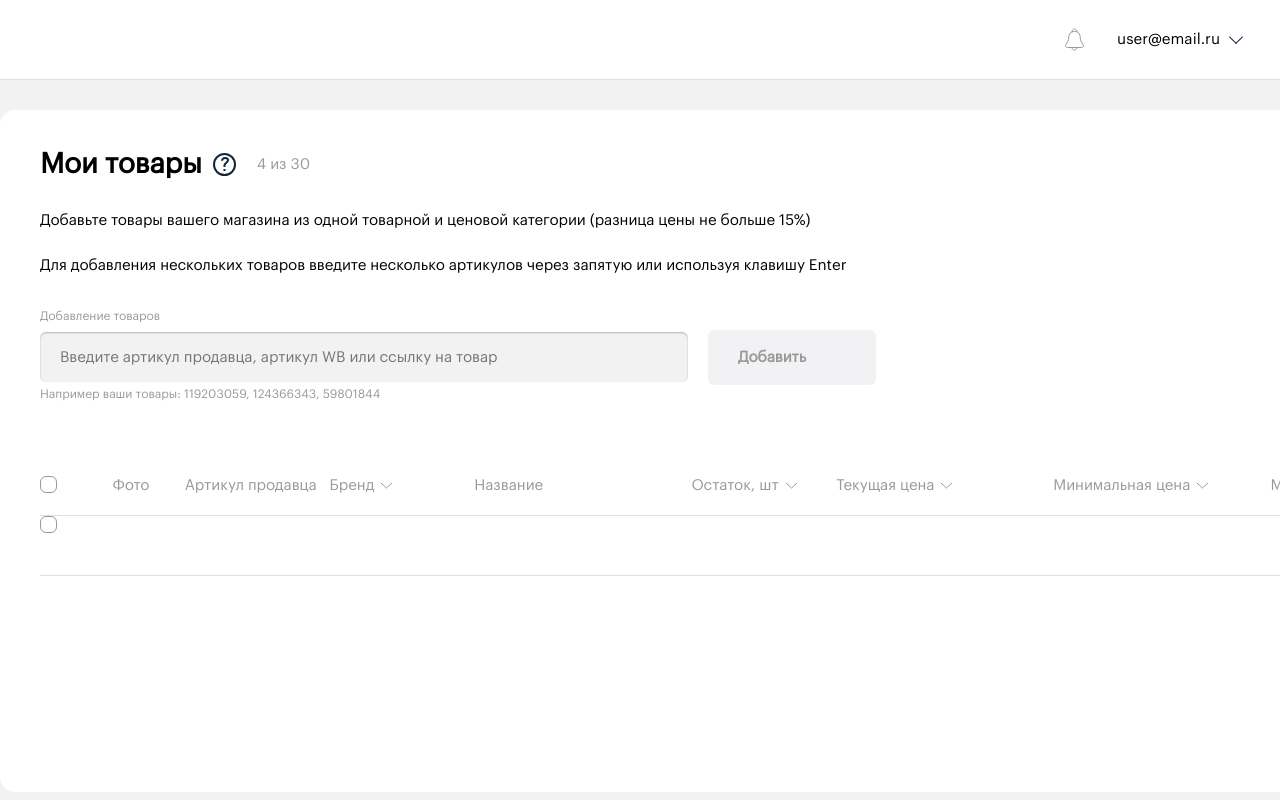
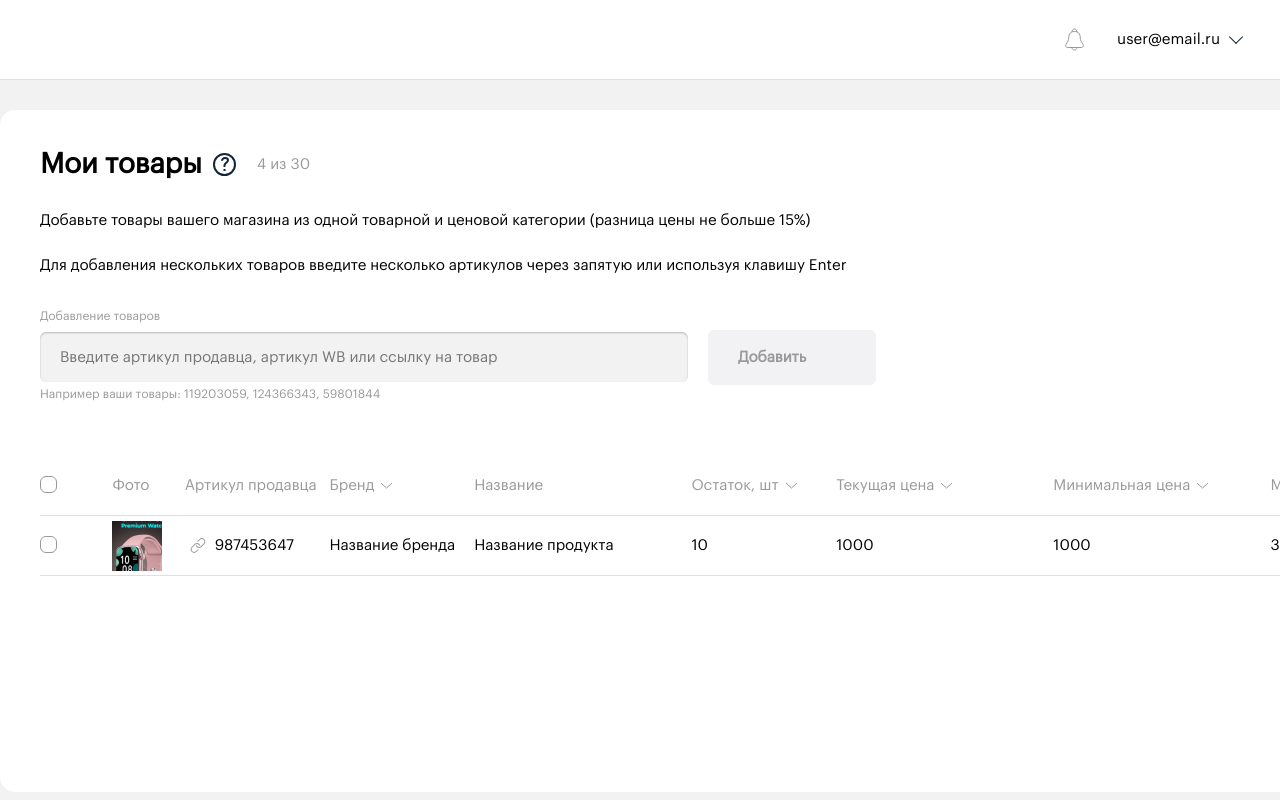
Before and after one commit to Lysak-AA/zonesmart, a Vue app: page / in a window 1280 px wide. Built offline with nearby package versions, Linux system fonts and the light colour scheme.

Commit message:
styling product component

```diff
--- a/src/assets/styles/components/product.scss
+++ b/src/assets/styles/components/product.scss
@@ -2,4 +2,24 @@
   width: 100%;
   height: 60px;
   border-bottom: 1px solid $black-opacity-20;
+  display: grid;
+  grid-template-rows: 100%;
+  grid-template-columns: 1fr 1fr 2fr 2fr 3fr 2fr repeat(3, 3fr) 1fr;
+  align-items: center;
+  color: $black;
+  @include regular-15;
+  img {
+    max-width: 50px;
+  }
+  svg {
+    cursor: pointer;
+  }
+  &__vendor-code {
+    display: flex;
+    align-items: center;
+    svg {
+      margin-right: 5px;
+      cursor: pointer;
+    }
+  }
 }
--- a/src/components/AppProduct.vue
+++ b/src/components/AppProduct.vue
@@ -1,15 +1,35 @@
 <template lang="pug">
 .app-product
   <AppCheckbox checkboxType="default" />
+  img(src="../assets/images/image.png")
+  .app-product__vendor-code
+    <IconLink />
+    span(class="app-product__vendor-code-value") 987453647
+  span(class="app-product__brand") Название бренда
+  span(class="app-product__title") Название продукта
+  span(class="app-product__balance") 10
+  span(class="app-product__current-price") 1000
+  span(class="app-product__min-price") 1000
+  span(class="app-product__max-price") 3000
+  <IconDelete @delete="deleteProduct" />
 </template>
 
 <script>
 import AppCheckbox from '@/components/AppCheckbox.vue'
+import IconLink from '@/components/icons/IconLink.vue'
+import IconDelete from '@/components/icons/IconDelete.vue'
 
 export default {
   name: 'AppProduct',
   components: {
-    AppCheckbox
+    AppCheckbox,
+    IconLink,
+    IconDelete
+  },
+  methods: {
+    deleteProduct () {
+      console.log('delete product')
+    }
   }
 }
 </script>
--- /dev/null
+++ b/src/components/icons/IconDelete.vue
@@ -0,0 +1,9 @@
+<template>
+  <svg width="25" height="25" viewBox="0 0 25 25" fill="none" xmlns="http://www.w3.org/2000/svg" @click="$emit('delete')">
+    <path d="M6.5 6.5H18.5V21C18.5 21.8284 17.8284 22.5 17 22.5H8C7.17157 22.5 6.5 21.8284 6.5 21V6.5Z" stroke="#999999"/>
+    <rect x="0.5" y="-0.5" width="14" height="3" rx="1.5" transform="matrix(1 0 0 -1 5 6)" stroke="#999999"/>
+    <path d="M10 3.5V3.5C10 2.11929 11.1193 1 12.5 1V1C13.8807 1 15 2.11929 15 3.5V3.5" stroke="#999999"/>
+    <rect x="10" y="9" width="1" height="11" fill="#999999"/>
+    <rect x="14" y="9" width="1" height="11" fill="#999999"/>
+  </svg>
+</template>
--- /dev/null
+++ b/src/components/icons/IconLink.vue
@@ -0,0 +1,6 @@
+<template>
+  <svg width="25" height="25" viewBox="0 0 25 25" fill="none" xmlns="http://www.w3.org/2000/svg">
+    <path fill-rule="evenodd" clip-rule="evenodd" d="M7.34311 18.1564C6.3668 17.1801 6.3668 15.5972 7.34311 14.6209L10.1715 11.7925C11.1479 10.8162 12.7308 10.8162 13.7071 11.7925C13.9968 12.0822 14.2005 12.4254 14.3183 12.7902L15.2731 12.4921C15.1087 11.9776 14.8224 11.4936 14.4142 11.0854C13.0473 9.71854 10.8313 9.71854 9.46443 11.0854L6.63601 13.9138C5.26917 15.2806 5.26917 17.4967 6.63601 18.8635C8.00284 20.2304 10.2189 20.2304 11.5858 18.8635L14.061 16.3883L12.6468 16.3883L10.8786 18.1564C9.90234 19.1328 8.31942 19.1328 7.34311 18.1564Z" fill="#999999"/>
+    <path fill-rule="evenodd" clip-rule="evenodd" d="M18.6569 6.84356C19.6332 7.81987 19.6332 9.40278 18.6569 10.3791L15.8285 13.2075C14.8522 14.1838 13.2692 14.1838 12.2929 13.2075C12.0032 12.9178 11.7995 12.5746 11.6817 12.2098L10.7269 12.5079C10.8913 13.0224 11.1776 13.5064 11.5858 13.9146C12.9527 15.2815 15.1687 15.2815 16.5356 13.9146L19.364 11.0862C20.7308 9.71937 20.7308 7.50329 19.364 6.13645C17.9972 4.76962 15.7811 4.76962 14.4142 6.13645L11.939 8.61167L13.3532 8.61167L15.1214 6.84356C16.0977 5.86725 17.6806 5.86725 18.6569 6.84356Z" fill="#999999"/>
+  </svg>
+</template>
```
